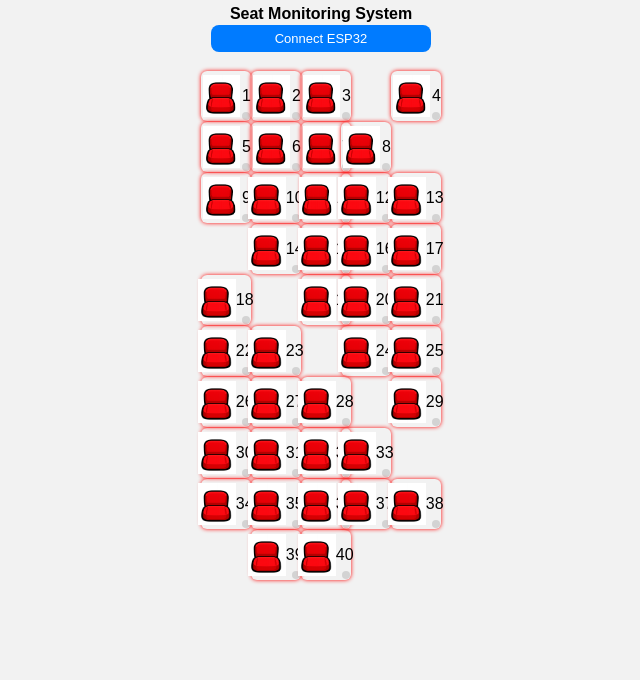
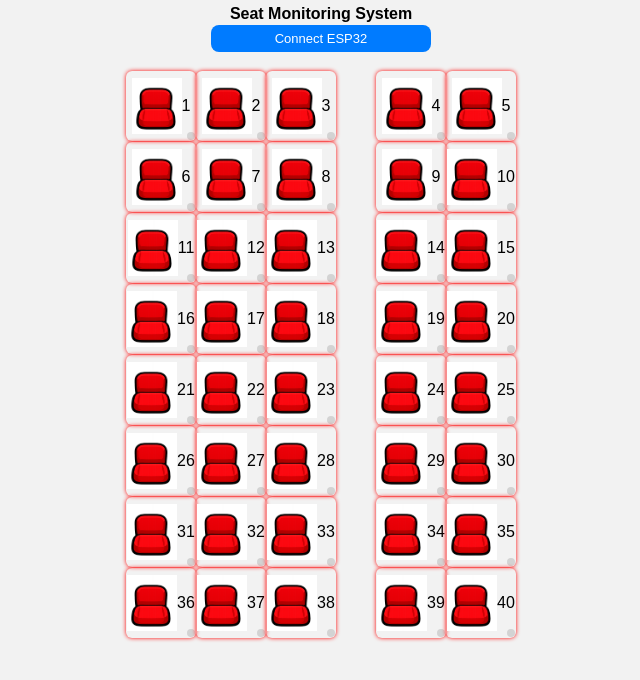
Before and after one commit to PragatiPatil23/Updated_40_Seat_Dashbaord, a plain HTML site: page index.html in a window 1280 px wide. Shown: the whole page, without its empty margins (319-959 px from the left). Drawn offline with Linux system fonts and the light colour scheme.

Commit message:
Update style.css

```diff
--- a/style.css
+++ b/style.css
@@ -29,7 +29,7 @@ button{
     display: grid;
 
     /* Seat Seat Aisle Seat Seat */
-    grid-template-columns: auto auto 40px auto auto;
+    grid-template-columns: auto auto auto 40px auto auto;
 
     row-gap: 1px;
     column-gap: 0px;
@@ -48,8 +48,8 @@ button{
 .seat{
     position: relative;
 
-    width: 50px;
-    height: 50px;
+    width: 70px;
+    height: 70px;
 
     display: flex;
     justify-content: center;
@@ -61,8 +61,8 @@ button{
 
 /* Seat image */
 .seat-img{
-    width: 42px;
-    height: 42px;
+    width: 50px;
+    height: 60px;
     object-fit: contain;
 }
 
```
